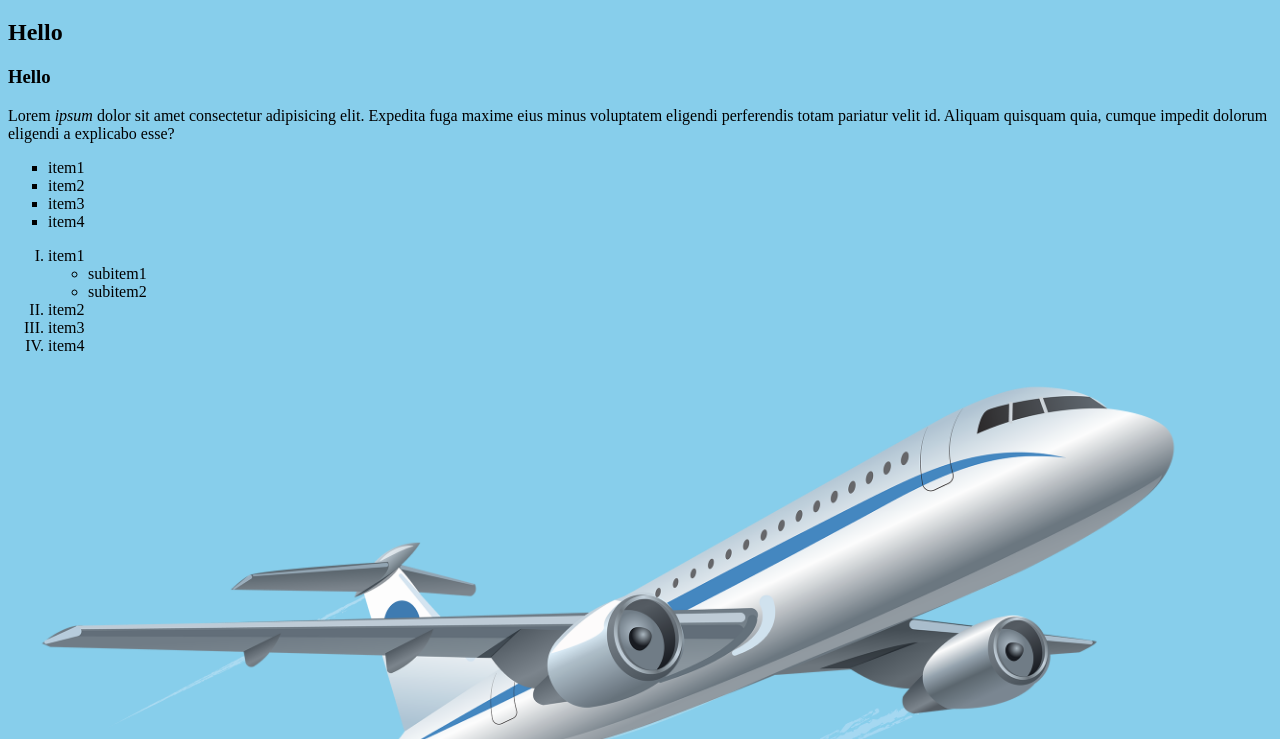
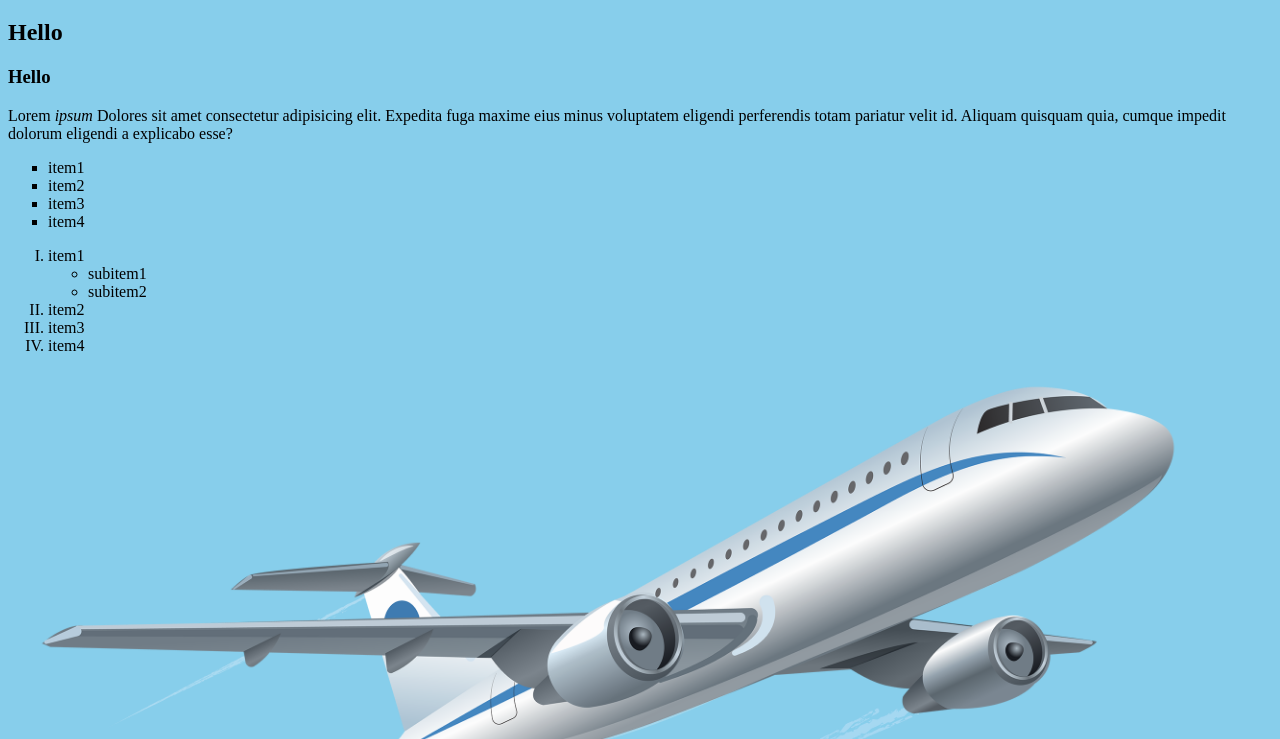
Before and after one commit to Himanshu8483/repo1, a plain HTML site: page index.html in a window 1280 px wide. Shown: the part 61-800 px from the top of the page. Drawn offline with Linux system fonts and the light colour scheme.

Commit message:
Update index.html

```diff
--- a/index.html
+++ b/index.html
@@ -10,7 +10,7 @@
     <h2>Hello</h2>
     <h3>Hello</h3>
 
-    <p>Lorem <i>ipsum</i> dolor sit amet consectetur adipisicing elit. Expedita fuga maxime eius minus voluptatem eligendi perferendis totam pariatur velit id. Aliquam quisquam quia, cumque impedit dolorum eligendi a explicabo esse?</p>
+    <p>Lorem <i>ipsum</i> Dolores sit amet consectetur adipisicing elit. Expedita fuga maxime eius minus voluptatem eligendi perferendis totam pariatur velit id. Aliquam quisquam quia, cumque impedit dolorum eligendi a explicabo esse?</p>
 
     <ul type="square">
         <li>item1</li>
```
